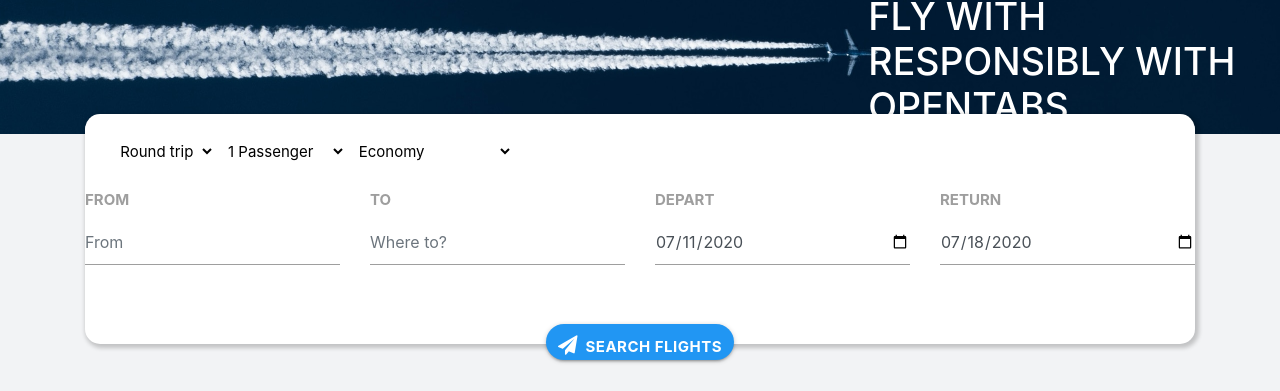
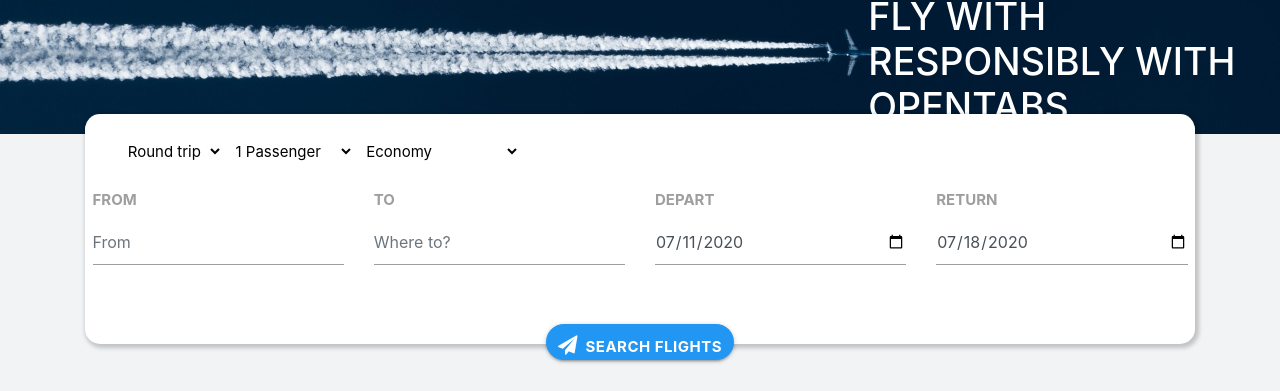
Before and after one commit to Adarsh-thedev/ot-flights-frontend, a React (Create React App) app: page / in a window 1280 px wide. Shown: the part 129-520 px from the top of the page. Built offline with nearby package versions, Linux system fonts and the light colour scheme; no server answers.

Commit message:
ph in form elements

```diff
--- a/src/Components/Flightsearch.js
+++ b/src/Components/Flightsearch.js
@@ -119,7 +119,7 @@
     return(
         <React.Fragment>
             <div className = 'container' style ={{position : 'relative', bottom : '20px'}}>
-                <form className = 'br4 shadow-3 bg1'>
+                <form className = 'br4 ph2 shadow-3 bg1'>
                     <div className = 'top d-flex container ml-2'>
                         <div className="input-field ml1 select-div">
                             <select value = {trip} onChange = {handleChange('trip')} className = 'pointer browser-default bn'>
```
